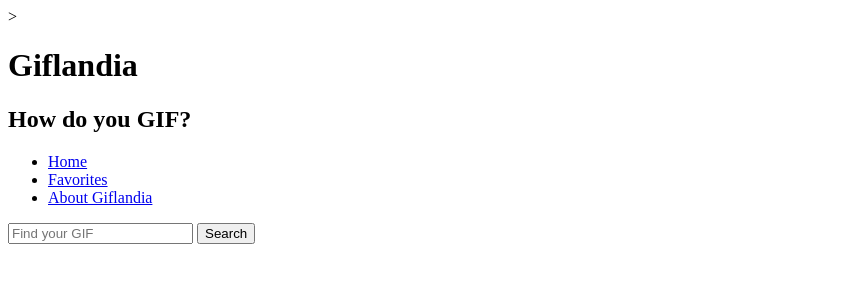
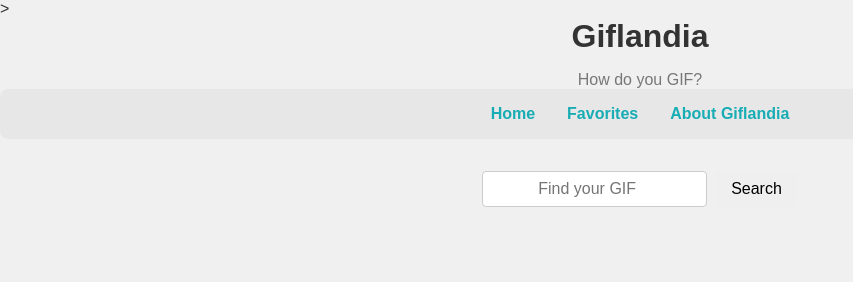
Before and after one commit to cmacias076/giflandia, a plain HTML site: page index.html in a window 1280 px wide. Shown: the whole page, without its empty margins (0-853 px from the left). Drawn offline with nearby package versions, Linux system fonts and the light colour scheme; files that its build step writes are made by us from their sources.

Commit message:
Add CSS and correct links
Corrected links to CSS and JS files. Also added styles to navbar, headings and search bar.

```diff
--- a/css/style.css
+++ b/css/style.css
@@ -17,7 +17,8 @@ h1 {
 }
 
 h2 {
-    font-size: 1.2rem;
+    text-align: center;
+    font-size: 1rem;
     font-weight: normal;
     color:#777
 }
@@ -39,7 +40,48 @@ h2 {
         font-weight: bold;
     }
 
-#navbar a:hover {
-        color: rgb(24, 172, 180)
+#navbar a {
+        text-decoration: none;
+        color: rgb(24, 172, 180);
 
     }
+
+#navbar a:hover {
+        color: rgb(5, 89, 94);
+        }
+
+#search-section {
+    display: flex;
+    justify-content: center;
+    margin-bottom: 2rem;
+}
+
+#search-form {
+    display: flex;
+    gap: 0.5rem;
+}
+
+#search-form input[type="search"] {
+    padding: 0.5rem;
+    font-size: 1rem;
+    border: 1px solid #ccc;
+    border-radius: 4px;
+}
+
+#search-form input[placeholder="Find your GIF"] {
+    text-align: center;
+}
+
+#search-form button {
+    padding: 0.5rem 1rem;
+    font-size: 1rem;
+    background-color: rgb(24, 172, 180):
+    color: white;
+    border: none;
+    border-radius: 4px;
+    cursor: pointer;
+}
+
+#search-form button:hover {
+    background-color: rgb(5, 89, 94);
+}
--- a/index.html
+++ b/index.html
@@ -4,8 +4,8 @@
     <meta charset="UTF-8">
     <meta name="viewport" content="width=device-width, initial-scale=1.0">
     <title>Giflandia</title>
-    <link rel="stylesheet" href="style.css">
-    <script src="main.js" defer></script>>
+    <link rel="stylesheet" href="./css/style.css">
+    <script src="./js/main.js"></script>>
 </head>
 <body>
     <h1>Giflandia</h1>
```
